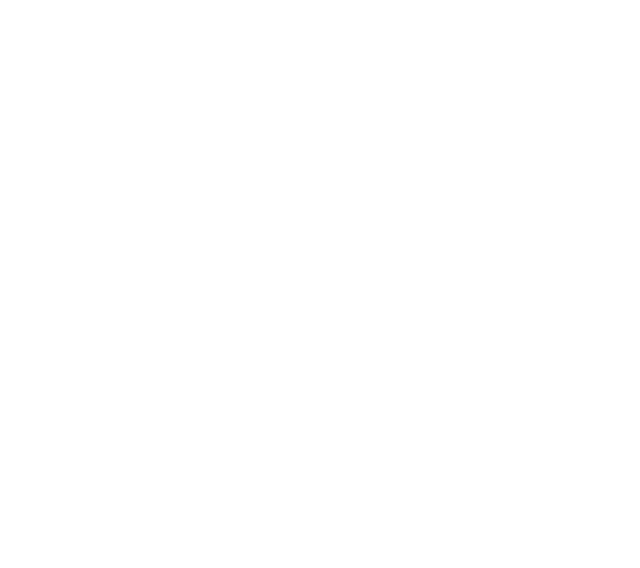
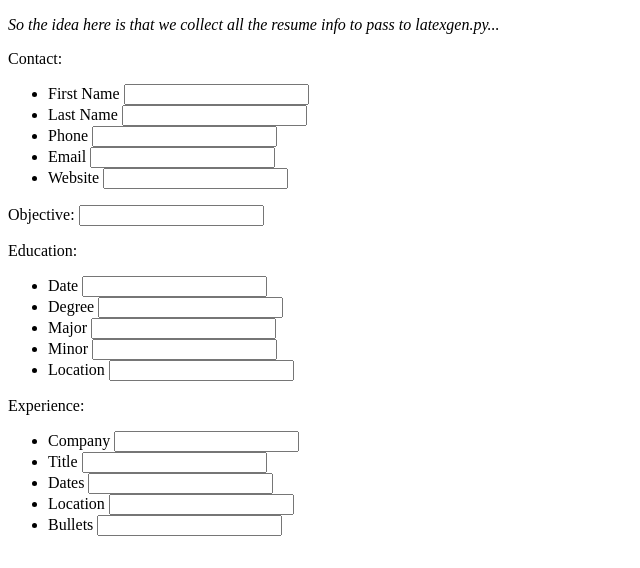
Before and after one commit to cmazzullo/latex-resume-generator, a plain HTML site: page index.html in a window 1280 px wide. Shown: the whole page, without its empty margins (0-640 px from the left). Drawn offline with Linux system fonts and the light colour scheme.

Commit message:
Fleshed out form

```diff
--- a/index.html
+++ b/index.html
@@ -2,6 +2,41 @@
 <html>
   <head>
     <title>latex-resume-generator</title>
+    <link rel="stylesheet" href="styles/style.css">
+  </head>
+
   <body>
+    <p><em>So the idea here is that we collect all the resume info to
+        pass to latexgen.py...</em></p>
+    <form action="scripts/latexgen.py" method="post">
+      Contact:
+      <ul>
+        <li>First Name <input type="text"></li>
+        <li>Last Name <input type="text"></li>
+        <li>Phone <input type="text"></li>
+        <li>Email <input type="text"></li>
+        <li>Website <input type="text"></li>
+      </ul>
+
+      <p>Objective: <input type="text"></p>
+
+      Education:
+      <ul>
+        <li>Date <input type="text"></li>
+        <li>Degree <input type="text"></li>
+        <li>Major <input type="text"></li>
+        <li>Minor <input type="text"></li>
+        <li>Location <input type="text"></li>
+      </ul>
+
+      Experience:
+      <ul>
+        <li>Company <input type="text"></li>
+        <li>Title <input type="text"></li>
+        <li>Dates <input type="text"></li>
+        <li>Location <input type="text"></li>
+        <li>Bullets <input type="text"></li>
+      </ul>
+    </form>
   </body>
 </html>
```
